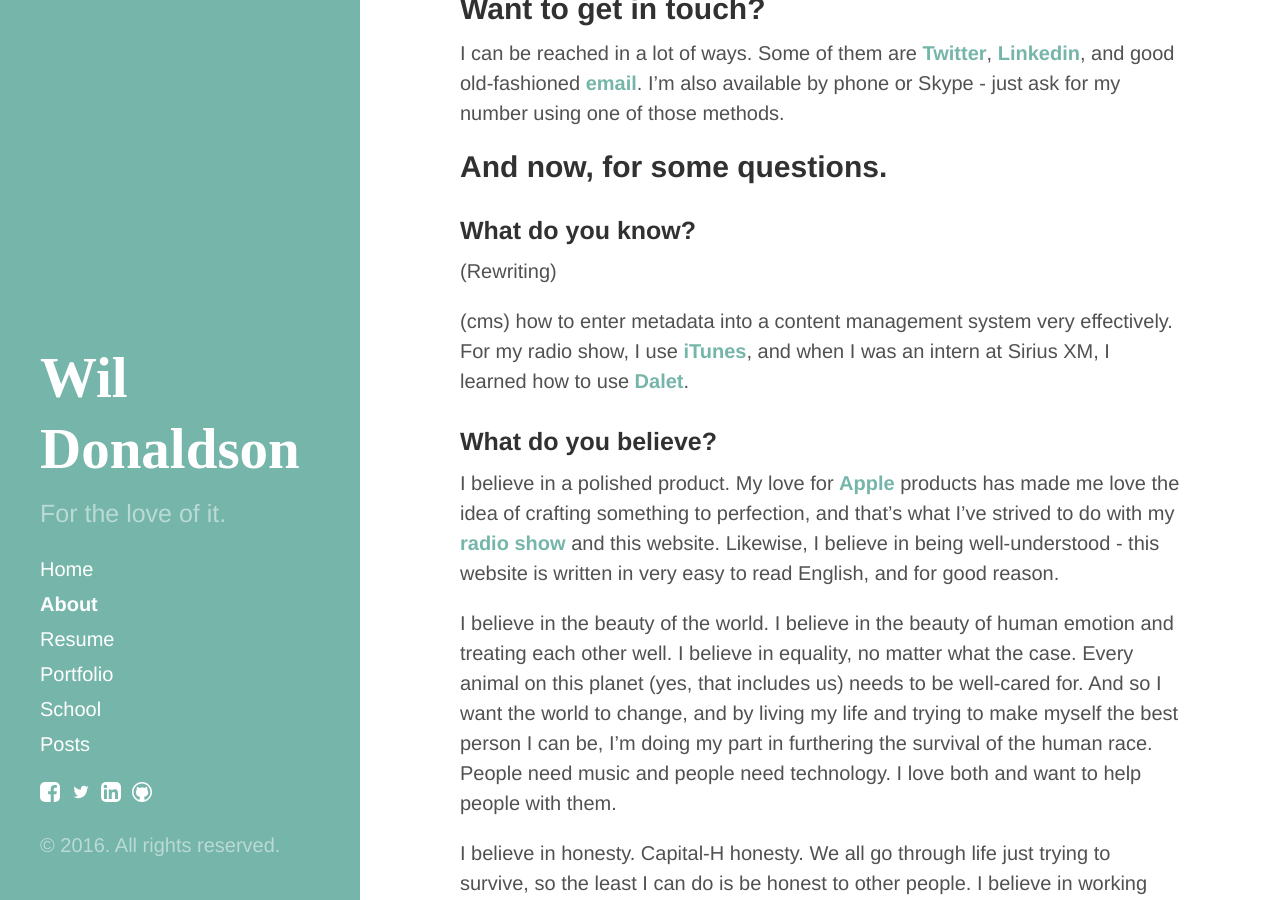
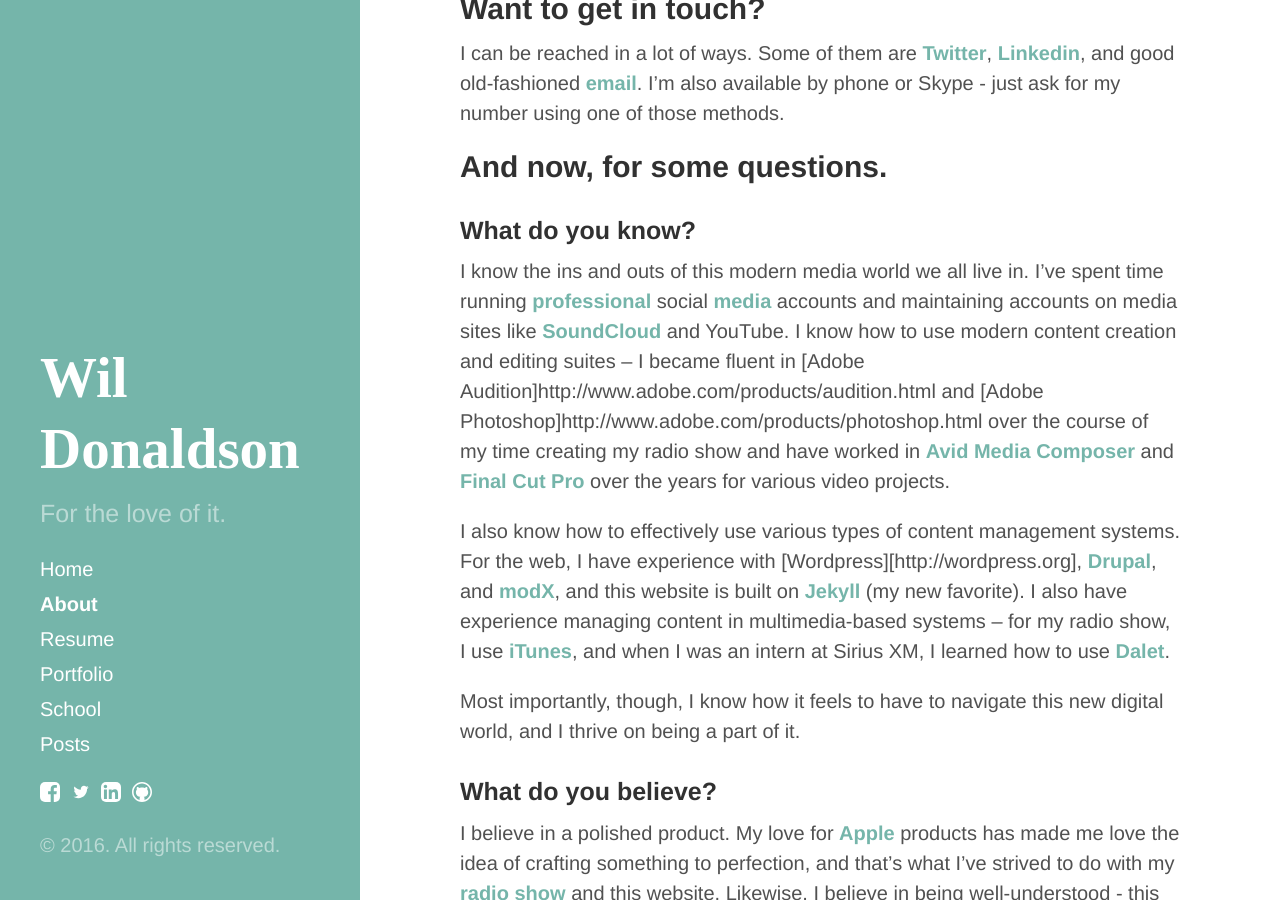
Before and after one commit to crownsedge/wildonaldson.me, a Jekyll site: the page built from about.md, in a window 1280 px wide and 900 px high, scrolled down 320 px. Built offline with Jekyll 4.4.1, drawn with Linux system fonts in a browser that asks for light colours; comment, search, counter and statistics services are not loaded; some of the changed text lies outside the part shown.

Commit message:
significant changes to about page
“what do you know”, “anything i should know”

```diff
--- a/about.md
+++ b/about.md
@@ -13,9 +13,12 @@
 ## And now, for some questions.
 
 ### What do you know?
-(Rewriting)
 
-(cms) how to enter metadata into a content management system very effectively. For my radio show, I use [iTunes](http://apple.com/itunes), and when I was an intern at Sirius XM, I learned how to use [Dalet](http://www.dalet.com).
+I know the ins and outs of this modern media world we all live in. I've spent time running [professional](https://twitter.com/driftsfm) social [media](https://facebook.com/driftsfm) accounts and maintaining accounts on media sites like [SoundCloud](http://soundcloud.com/drifts) and YouTube. I know how to use modern content creation and editing suites – I became fluent in [Adobe Audition]http://www.adobe.com/products/audition.html and [Adobe Photoshop]http://www.adobe.com/products/photoshop.html over the course of my time creating my radio show and have worked in [Avid Media Composer](http://www.avid.com/en/media-composer) and [Final Cut Pro](http://www.apple.com/final-cut-pro/) over the years for various video projects.
+
+I also know how to effectively use various types of content management systems. For the web, I have experience with [Wordpress][http://wordpress.org], [Drupal](http://drupal.org), and [modX](http://modx.com), and this website is built on [Jekyll](http://jekyllrb.org) (my new favorite). I also have experience managing content in multimedia-based systems – for my radio show, I use [iTunes](http://apple.com/itunes), and when I was an intern at Sirius XM, I learned how to use [Dalet](http://www.dalet.com).
+
+Most importantly, though, I know how it feels to have to navigate this new digital world, and I thrive on being a part of it.
 
 ### What do you believe?
 
@@ -35,6 +38,10 @@
 
 I like collecting music and headphones. I have a couple really nice pairs of headphones that I use for various purposes, and they're pretty great. I like to write, I guess, especially when it's about something I enjoy. (Not sure what that says about me considering this entire website is about myself.) I like to sit back and think about the future.
 
+### Is there anything I should know?
+
+I identify as [non-binary](https://en.wikipedia.org/wiki/Genderqueer), and am a strident supporter of queer and transgender rights. If your workplace is not inclusive or supportive of marginalized people, I will likely not be a good fit. Please use either "they" or "he" pronouns.
+
 ### Tell me about this website.
 That's not a question.
 
```
